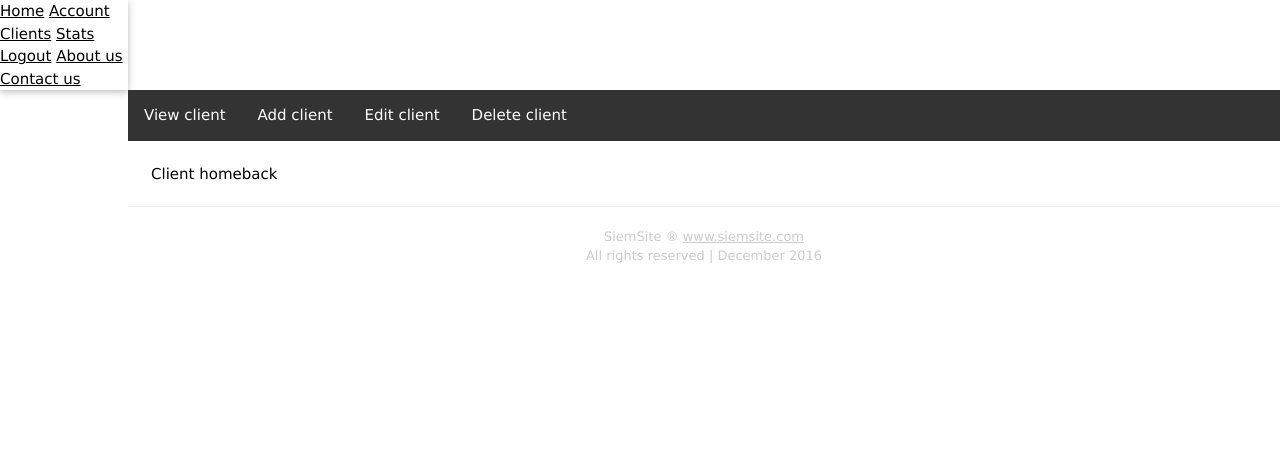
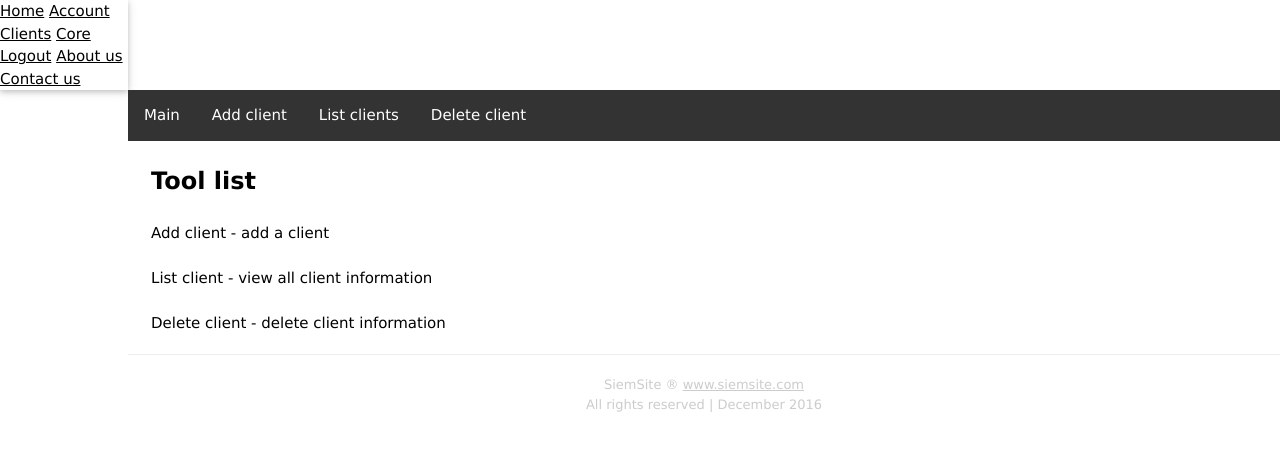
Before and after one commit to tree0flife/Section-9-SIEM, a Django app: page /client/ in a window 1280 px wide. Shown: the top 451 px of the page. Run offline with Django 3.2, Linux system fonts and the light colour scheme; a user stored in the database is signed in.

Commit message:
README updated, siem_site Django design and links updated

```diff
--- a/Server/siem_site/core/urls.py
+++ b/Server/siem_site/core/urls.py
@@ -6,5 +6,4 @@ urlpatterns = [
     url(r'^$', TemplateView.as_view(template_name='core.html'), name='core'),
     url(r'^bash_history_client/$', views.View_Bash_History_Client.as_view(), name='bash_history_client'),
     url(r'^browser_history_client/$', views.View_Browser_History_Client.as_view(), name='browser_history_client'),
-
 ]
--- a/Server/siem_site/templates/about_us.html
+++ b/Server/siem_site/templates/about_us.html
@@ -2,8 +2,8 @@
 
 {% block title %} About us {% endblock %}
 
+{% block nav_bar %} <br><div style="margin-left:2%"> <b><font size="5">About us</font></b> </div> <hr> {% endblock %}
+
 {% block content %}
-    <font size="5">About us</font>
-    <hr>
     We are just trying to pass this class
 {% endblock %}
--- a/Server/siem_site/templates/account.html
+++ b/Server/siem_site/templates/account.html
@@ -2,9 +2,9 @@
 
 {% block title %}Account{% endblock %}
 
+{% block nav_bar %} <br><div style="margin-left:2%"> <b><font size="5">{{ request.user.username }}'s profile</font></b> </div> <hr> {% endblock %}
+
 {% block content %}
-    <font size="5">{{ request.user.username }}'s profile</font>
-    <hr>
     Username: {{ request.user.username }}
     <br><br>
     Current email: {{ request.user.email }}
--- a/Server/siem_site/templates/base.html
+++ b/Server/siem_site/templates/base.html
@@ -27,7 +27,7 @@
       {% if user.is_authenticated %}
         <a href="{% url 'account' %}">Account</a>
         <a href="{% url 'client' %}">Clients</a>
-        <a href="{% url 'bash_history_client' %}">Stats</a>
+        <a href="{% url 'core' %}">Core</a>
         <a href="{% url 'logout' %}">Logout</a>
       {% else %}
         <a href="{% url 'login' %}">Login</a>
--- a/Server/siem_site/templates/client.html
+++ b/Server/siem_site/templates/client.html
@@ -3,33 +3,7 @@
 {% block title %} Client {% endblock %}
 
 {% block style %}
-ul {
-    list-style-type: none;
-    margin: 0;
-    padding: 0;
-    overflow: hidden;
-    background-color: #333;
-}
-
-li {
-    float: left;
-}
-
-li a {
-    display: block;
-    color: white;
-    text-align: center;
-    padding: 14px 16px;
-    text-decoration: none;
-}
-
-li a:hover {
-    background-color: #111;
-}
-{% endblock %}
-
-{% block head %}
-    <meta charset="UTF-8">
+    {% include 'includes/style.html' %}
 {% endblock %}
 
 {% block nav_bar %}
@@ -37,5 +11,11 @@ li a:hover {
 {% endblock %}
 
 {% block content %}
-Client homeback
+    <font size="5"><b>Tool list</b></font>
+    <br><br>
+    Add client - add a client
+    <br><br>
+    List client - view all client information
+    <br><br>
+    Delete client - delete client information
 {% endblock %}
--- a/Server/siem_site/templates/contact_us.html
+++ b/Server/siem_site/templates/contact_us.html
@@ -2,9 +2,9 @@
 
 {% block title %} Contact us {% endblock %}
 
+{% block nav_bar %} <br><div style="margin-left:2%"> <b><font size="5">Contact us</font></b> </div> <hr> {% endblock %}
+
 {% block content %}
-    <font size="5">Contact us</font>
-    <hr>
     <div align="center">
         Contact the team members!
         <br><br>
--- a/Server/siem_site/templates/includes/client_nav_bar.html
+++ b/Server/siem_site/templates/includes/client_nav_bar.html
@@ -1,6 +1,7 @@
+
 <ul>
-    <li><a href="{% url 'client' %}">View client</a></li>
+    <li><a href="{% url 'client' %}">Main</a></li>
     <li><a href="{% url 'client_add' %}">Add client</a></li>
-    <li><a href="{% url 'client_list' %}">Edit client</a></li>
-    <li><a href="">Delete client</a></li>
+    <li><a href="{% url 'client_list' %}">List clients</a></li>
+    <li><a href="{% url 'client_delete' %}">Delete client</a></li>
 </ul>
--- /dev/null
+++ b/Server/siem_site/templates/includes/core_nav_bar.html
@@ -0,0 +1,5 @@
+<ul>
+    <li><a href="{% url 'core' %}">Main</a></li>
+    <li><a href="{% url 'bash_history_client' %}">Client bash history</a></li>
+    <li><a href="">Client destination IP</a></li>
+</ul>
--- a/Server/siem_site/templates/includes/stats_nav_bar.html
+++ /dev/null
@@ -1,4 +0,0 @@
-<ul>
-    <li><a href="{% url 'bash_history_client' %}">Bash history user</a></li>
-    <li><a href="">Browser history</a></li>
-</ul>
--- /dev/null
+++ b/Server/siem_site/templates/includes/style.html
@@ -0,0 +1,23 @@
+ul {
+    list-style-type: none;
+    margin: 0;
+    padding: 0;
+    overflow: hidden;
+    background-color: #333;
+}
+
+li {
+    float: left;
+}
+
+li a {
+    display: block;
+    color: white;
+    text-align: center;
+    padding: 14px 16px;
+    text-decoration: none;
+}
+
+li a:hover {
+    background-color: #111;
+}
```
Also changed, not shown: Server/siem_site/siem_site/urls.py (+1 -6 lines), Server/siem_site/templates/bash_history_client.html (+10 -29 lines), Server/siem_site/templates/client_add.html (+9 -29 lines), Server/siem_site/templates/client_delete.html (+21 -15 lines), Server/siem_site/templates/client_list.html (+3 -23 lines), Server/siem_site/templates/core.html (+15 -11 lines), Server/siem_site/templates/homepage.html (+7 -6 lines), README.md, Server/siem_site/db.sqlite3.
